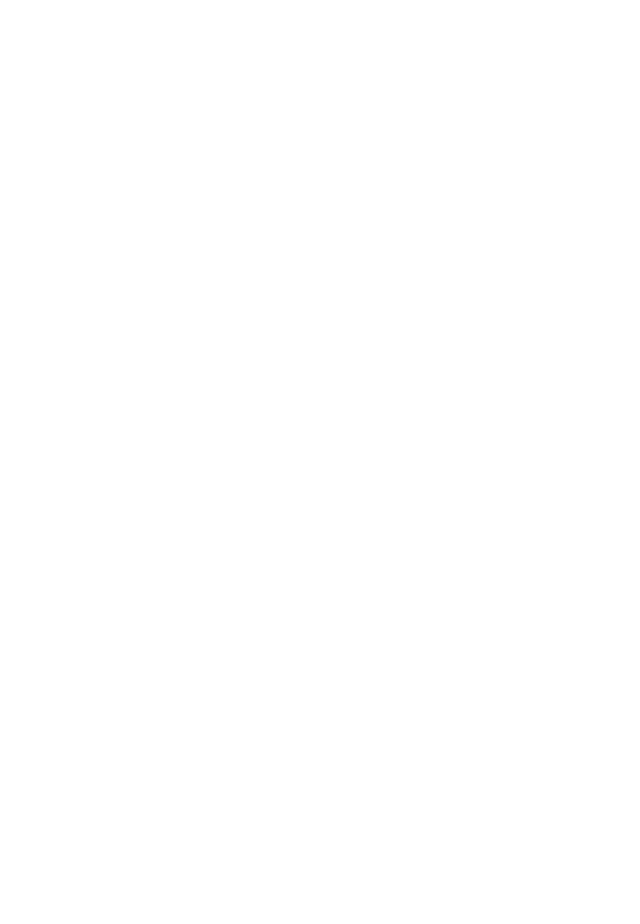
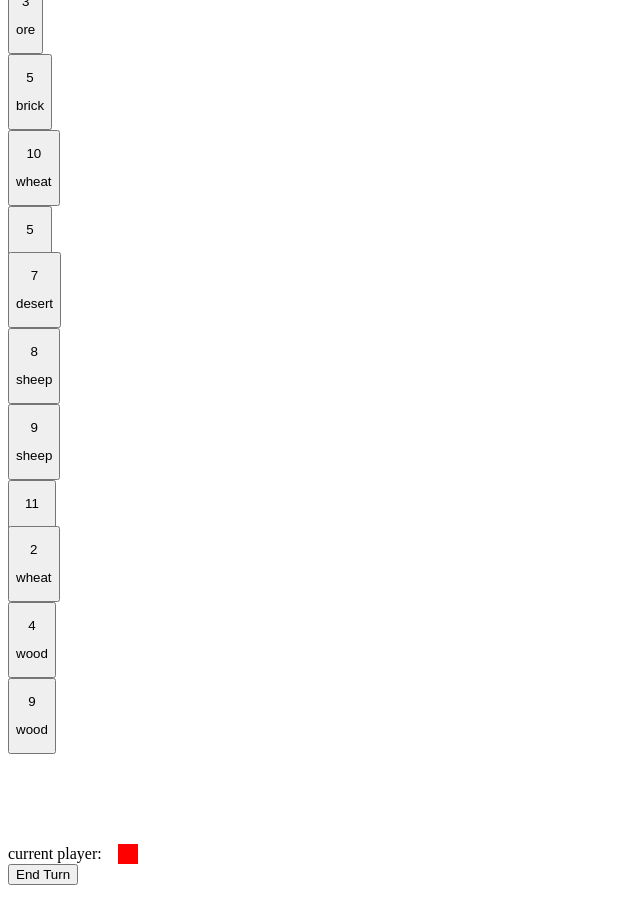
Before and after one commit to evankatz14/catan, a React app: page / in a window 1280 px wide. Shown: the part 680-1604 px from the top of the page, without its empty margins (0-640 px from the left). Before the commit the page ends 800 px from the top, so only its background shows below. Built offline with nearby package versions, Linux system fonts and the light colour scheme; the HTML template or start-up script is replaced by a standard one.

Commit message:
number tokens

```diff
--- a/src/components/App.jsx
+++ b/src/components/App.jsx
@@ -6,12 +6,15 @@
   const [playerPool, setPlayerPool] = useState(['red', 'blue', 'green', 'brown'])
   const nextTurn = () => {
     const currentIndex = playerPool.indexOf(currentPlayer);
-    console.log('currentIndex', currentIndex)
     setCurrentPlayer(playerPool[(currentIndex + 1) % playerPool.length])
   }
   return (
     <>
       <Board currentPlayer={currentPlayer} />
+      <div style={{width: '130px', display: 'flex', justifyContent: 'space-between', alignItems: 'center'}}>
+        current player:
+        <div style={{height: '20px', width: '20px', backgroundColor: `${currentPlayer}`}}></div>
+      </div>
       <button onClick={nextTurn}>
         End Turn
       </button>
--- a/src/components/Board.jsx
+++ b/src/components/Board.jsx
@@ -1,10 +1,19 @@
 import React, { useState, useEffect } from 'react';
 import FirstRowHex from './FirstRowHex.jsx';
 import OtherRowHex from './OtherRowHex.jsx';
-import hexResources from '../hexResources.js';
+import constants from '../constants.js';
 
 export default function Board({currentPlayer}) {
-  const [resources, setResources] = useState(shuffle(hexResources))
+  const shuffle = (array) => {
+    for (let i = array.length - 1; i > 0; i--) {
+      let j = Math.floor(Math.random() * (i + 1));
+      [array[i], array[j]] = [array[j], array[i]];
+    }
+    return array
+  }
+
+  const [resources, setResources] = useState([])
+  const [numberTokens, setNumberTokens] = useState([])
   const [firstRowLength, setFirstRowLength] = useState(3);
   const [firstRow, setFirstRow] = useState([]);
   const [secondRow, setSecondRow] = useState([]);
@@ -12,16 +21,7 @@
   const [fourthRow, setFourthRow] = useState([]);
   const [fifthRow, setFifthRow] = useState([]);
 
-  //define hex value types
-  function shuffle(array) {
-    for (let i = array.length - 1; i > 0; i--) {
-      let j = Math.floor(Math.random() * (i + 1));
-      [array[i], array[j]] = [array[j], array[i]];
-    }
-    return array
-  }
-
-  function buildHexRow(currentPosition, firstRowLength, currentRow, resources, isTopHalf = false) {
+  function buildHexRow(currentPosition, firstRowLength, currentRow, resources, numberTokens, isTopHalf = false) {
     const rowLength = firstRowLength + currentRow;
     const start = currentPosition;
     const end = currentPosition + rowLength;
@@ -32,6 +32,7 @@
       let space = {
         position: currentPosition,
         resource,
+        numberToken: numberTokens[currentPosition],
         adjacent: {
           tr: null,
           tl: null,
@@ -56,11 +57,17 @@
     return result;
   }
   useEffect(() => {
-    setFirstRow(buildHexRow(0, firstRowLength, 0, resources, true));
-    setSecondRow(buildHexRow(3, firstRowLength, 1, resources, true));
-    setThirdRow(buildHexRow(7, firstRowLength, 2, resources));
-    setFourthRow(buildHexRow(12, firstRowLength, 1, resources));
-    setFifthRow(buildHexRow(16, firstRowLength, 0, resources));
+    const currentResources = shuffle(constants.hexResources);
+    const currentNumberTokens = shuffle(constants.numberTokens);
+    const desertLoc = currentResources.indexOf('desert');
+    currentNumberTokens.splice(desertLoc, 0, 7);
+    setResources(currentResources);
+    setNumberTokens(currentNumberTokens);
+    setFirstRow(buildHexRow(0, firstRowLength, 0, currentResources, currentNumberTokens, true));
+    setSecondRow(buildHexRow(3, firstRowLength, 1, currentResources, currentNumberTokens, true));
+    setThirdRow(buildHexRow(7, firstRowLength, 2, currentResources, currentNumberTokens));
+    setFourthRow(buildHexRow(12, firstRowLength, 1, currentResources, currentNumberTokens));
+    setFifthRow(buildHexRow(16, firstRowLength, 0, currentResources, currentNumberTokens));
   }, [])
 
   return (
@@ -74,6 +81,7 @@
                 key={hex.position}
                 position={hex.position}
                 resource={hex.resource}
+                numberToken={hex.numberToken}
                 adjacent={hex.adjacent}
                 first={hex.first}
                 last={hex.last}
@@ -87,6 +95,7 @@
                 key={hex.position}
                 position={hex.position}
                 resource={hex.resource}
+                numberToken={hex.numberToken}
                 adjacent={hex.adjacent}
                 first={hex.first}
                 last={hex.last}
@@ -101,6 +110,7 @@
                 key={hex.position}
                 position={hex.position}
                 resource={hex.resource}
+                numberToken={hex.numberToken}
                 adjacent={hex.adjacent}
                 first={hex.first}
                 last={hex.last}
@@ -115,6 +125,7 @@
                 key={hex.position}
                 position={hex.position}
                 resource={hex.resource}
+                numberToken={hex.numberToken}
                 adjacent={hex.adjacent}
                 first={hex.first}
                 last={hex.last}
@@ -128,6 +139,7 @@
                 key={hex.position}
                 position={hex.position}
                 resource={hex.resource}
+                numberToken={hex.numberToken}
                 adjacent={hex.adjacent}
                 first={hex.first}
                 last={hex.last}
--- a/src/components/FirstRowHex.jsx
+++ b/src/components/FirstRowHex.jsx
@@ -9,7 +9,7 @@
 const nodeStyle5 = {left: '92px', top: '-175px'}
 const nodeStyle6 = {left: '92px', top: '-265px'}
 
-export default function FirstRowHex({resource, adjacent, position, last, currentPlayer}) {
+export default function FirstRowHex({resource, numberToken, adjacent, position, last, currentPlayer}) {
   const nodes = [];
   for (let i = 0; i < 6; i++) {
     let currentNode = [resource]
@@ -29,7 +29,8 @@
       <Node currentPlayer={currentPlayer} index={2} resources={nodes[1]} style={nodeStyle2}/>
       <Node currentPlayer={currentPlayer} index={3} resources={nodes[2]} style={nodeStyle3}/>
       <button className="hex" style={{top: '-60px'}}>
-        {resource}
+        <p>{numberToken}</p>
+        <p>{resource}</p>
       </button>
       <Node currentPlayer={currentPlayer} index={4} resources={nodes[3]} style={nodeStyle4}/>
       <Road currentPlayer={currentPlayer} style={{top: '-195px', left: '2px', transform: 'rotate(-34deg)'}}/>
--- a/src/components/OtherRowHex.jsx
+++ b/src/components/OtherRowHex.jsx
@@ -8,7 +8,7 @@
 const style4 = {left: '92px', top: '-227px'}
 const style5 = {left: '-22px', top: '-186px'}
 
-export default function OtherRowHex({resource, adjacent, position, first, last, isTopHalf, currentPlayer}) {
+export default function OtherRowHex({resource, numberToken, adjacent, position, first, last, isTopHalf, currentPlayer}) {
   const nodes = [];
   for (let i = 1; i < 6; i++) {
     let currentNode = [resource]
@@ -24,8 +24,9 @@
   }
   return (
     <div className="full-hex">
-      <button className="hex" >
-        {resource}
+      <button className="hex">
+        <p>{numberToken}</p>
+        <p>{resource}</p>
       </button>
       <Node currentPlayer={currentPlayer} index={3} resources={nodes[1]} style={style1}/>
       <Node currentPlayer={currentPlayer} index={4} resources={nodes[2]} style={style2}/>
--- a/src/hexResources.js
+++ b/src/constants.js
@@ -20,4 +20,25 @@
  'desert'
 ]
 
-export default hexResources;
+const numberTokens = [
+  2,
+  3,
+  3,
+  4,
+  4,
+  5,
+  5,
+  6,
+  6,
+  8,
+  8,
+  9,
+  9,
+  10,
+  10,
+  11,
+  11,
+  12
+]
+
+export default {hexResources, numberTokens};
```
Also changed, not shown: src/components/Actions.jsx (deleted, +0 -7 lines).
